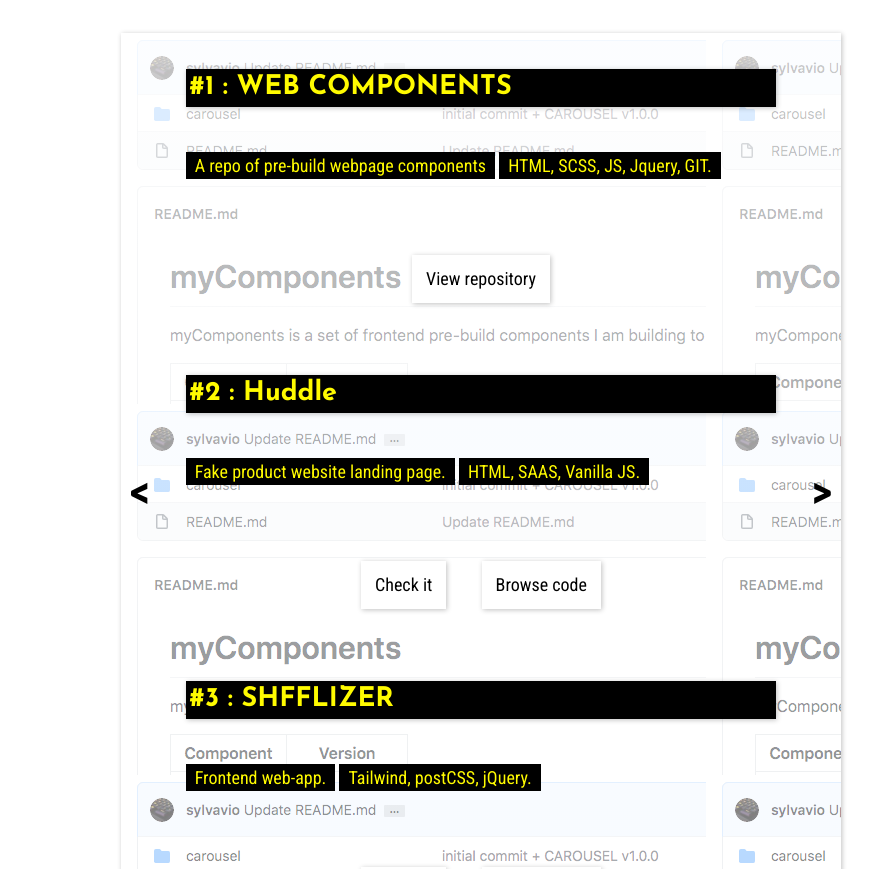
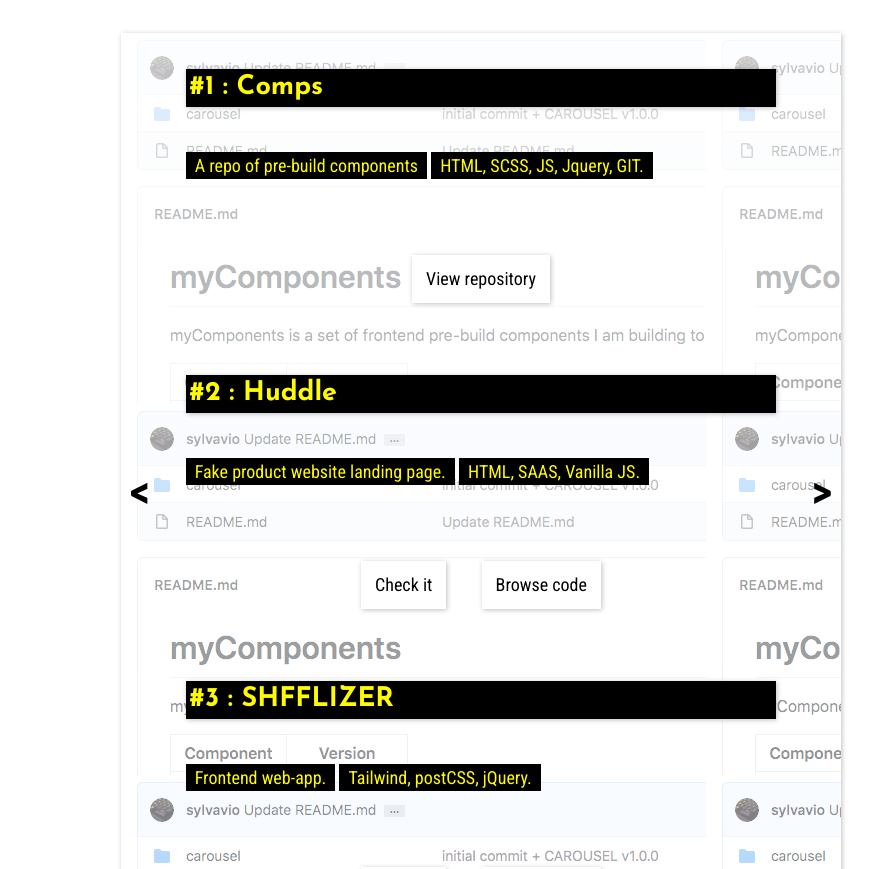
Before and after one commit to sylvain-viole/mysite, a plain HTML site: page index.html in a window 1280 px wide. Shown: the part 1117-1986 px from the top of the page, without its empty margins (159-1034 px from the left). Drawn offline with nearby package versions, Linux system fonts and the light colour scheme.

Commit message:
.gitignore

```diff
--- a/index.html
+++ b/index.html
@@ -167,10 +167,10 @@
             <div class="center">
               <div id="project1" class="project">
                 <div class="header__project">
-                  <h2>#1 : WEB COMPONENTS</h2>
+                  <h2>#1 : Comps</h2>
                 </div>
                 <div class="description__project">
-                  <p class="description">A repo of pre-build webpage components</p>
+                  <p class="description">A repo of pre-build components</p>
                   <p class="details">HTML, SCSS, JS, Jquery, GIT.</p>
                 </div>
                 <div class="button__container">
```
Also changed, not shown: 2 other files.
